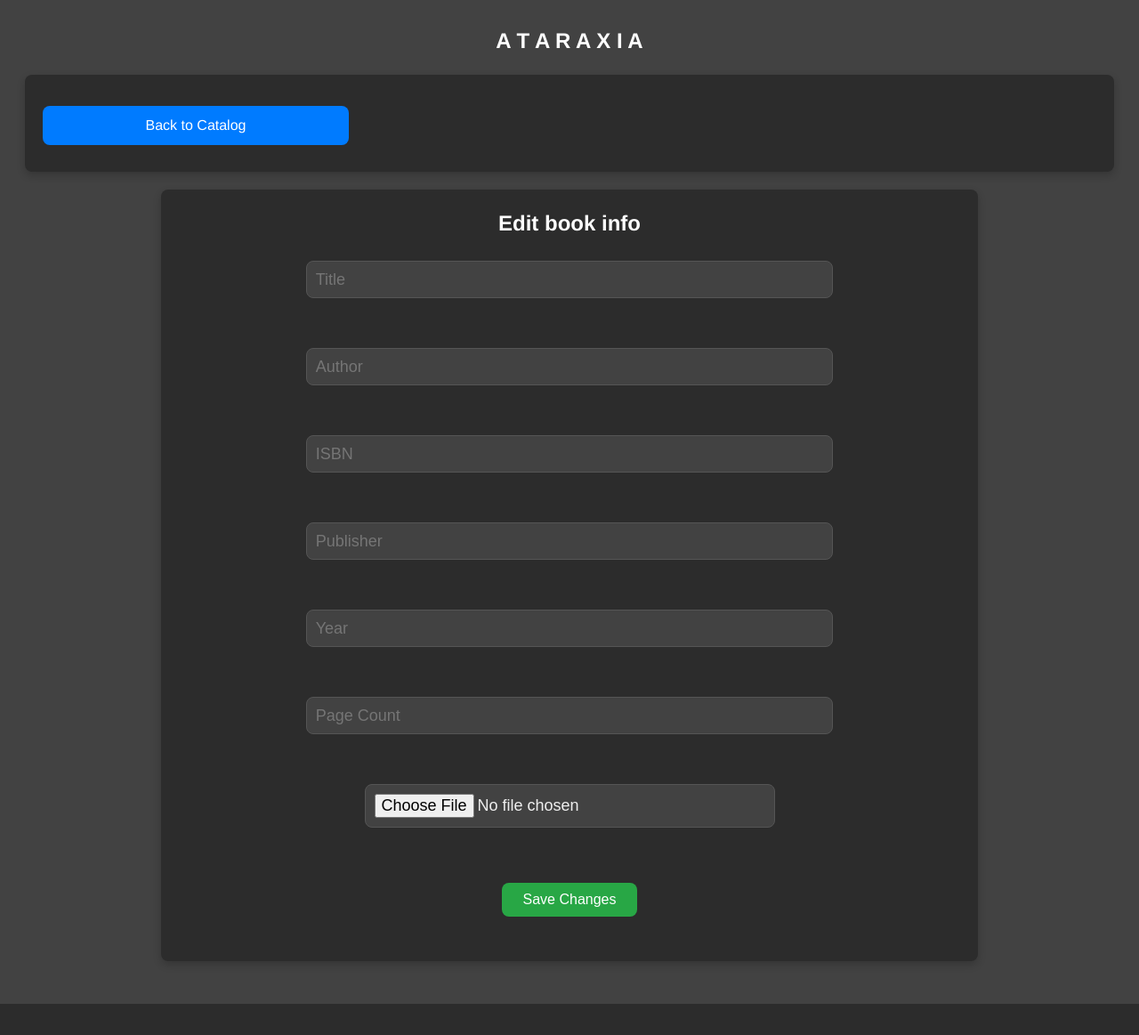
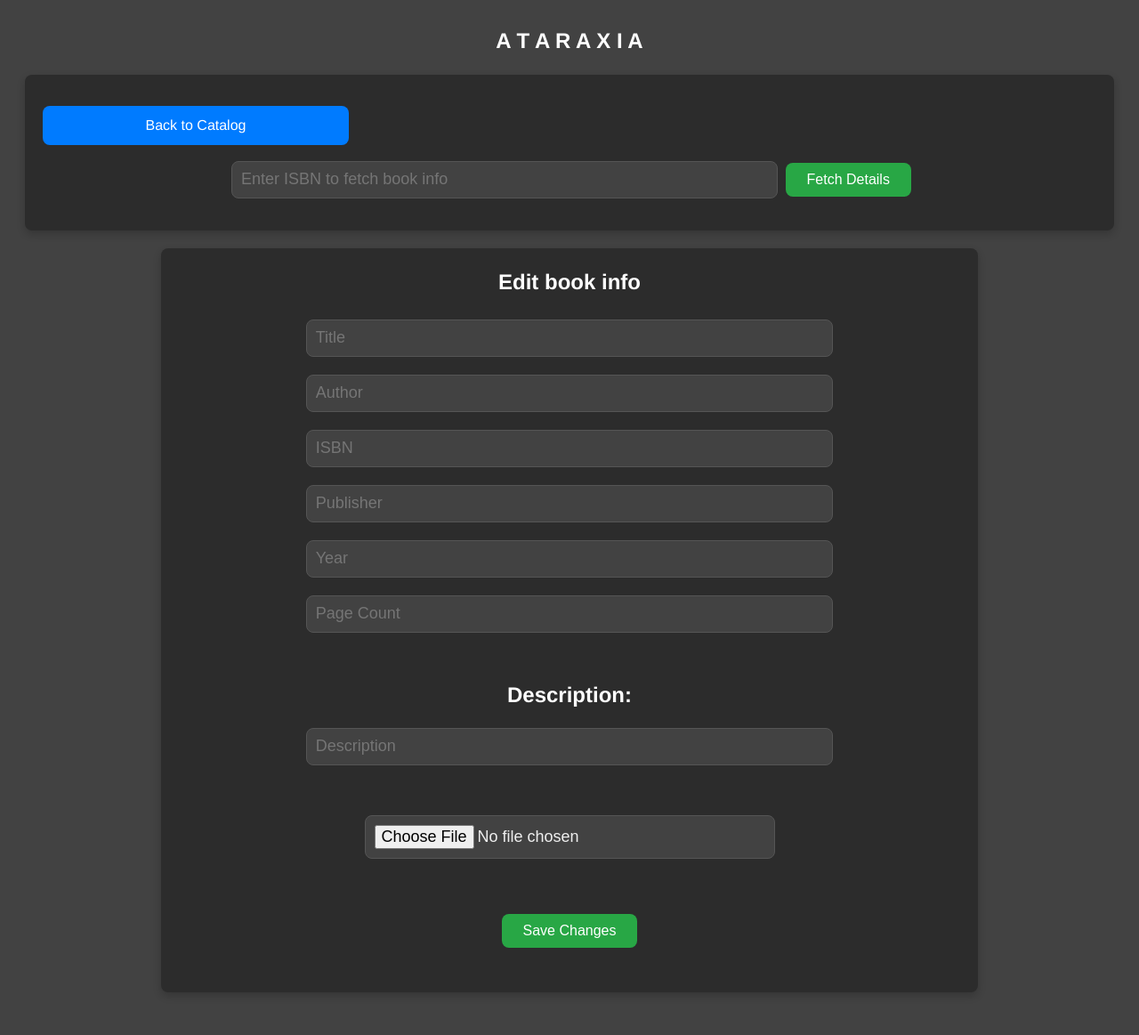
Before and after one commit to philcifone/libaraxia, a Flask app: page /edit/1 in a window 1280 px wide. Shown: the whole page at 89% size. Before the commit the page ends 1128 px from the top, so only its background shows below. Run offline with Flask 3, Linux system fonts and the light colour scheme; data that the repository does not hold is empty.

Commit message:
switched to google api, better edit page functionality, description fetching

```diff
--- a/app.py
+++ b/app.py
@@ -87,9 +87,9 @@ def add_book():
             conn = sqlite3.connect("library.db")
             cursor = conn.cursor()
             cursor.execute("""
-                INSERT INTO books (title, author, publisher, publish_year, isbn, page_count, read, cover_image_url)
-                VALUES (?, ?, ?, ?, ?, ?, ?, ?)
-            """, (title, author, publisher, year, isbn, page_count, read, cover_image_url))
+                INSERT INTO books (title, author, publisher, publish_year, isbn, page_count, read, cover_image_url, description)
+                VALUES (?, ?, ?, ?, ?, ?, ?, ?, ?)
+            """, (title, author, publisher, year, isbn, page_count, read, cover_image_url, description))
             conn.commit()
             conn.close()
             return redirect("/")
@@ -99,48 +99,70 @@ def add_book():
 @app.route("/edit/<int:id>", methods=["GET", "POST"])
 def edit_book(id):
     conn = get_db_connection()
+    book_details = None  # Initialize book_details for ISBN lookup
 
     if request.method == "POST":
-        # Get form data
-        title = request.form["title"]
-        author = request.form["author"]
-        publisher = request.form.get("publisher")
-        year = request.form.get("year")
-        page_count = request.form.get("page_count", 0)
-        read = 1 if "read" in request.form else 0
+        if "isbn_lookup" in request.form:
+            # Handle ISBN lookup
+            isbn = request.form["isbn"]
+            import requests
+            api_url = f"https://www.googleapis.com/books/v1/volumes?q=isbn:{isbn}"
+            response = requests.get(api_url).json()
+            if "items" in response:
+                book_data = response["items"][0]["volumeInfo"]
+                book_details = {
+                    "title": book_data.get("title", ""),
+                    "author": ", ".join(book_data.get("authors", [])),
+                    "publisher": book_data.get("publisher",""),
+                    "year": book_data.get("publishedDate", "").split("-")[0],
+                    "isbn": isbn,
+                    "page_count": book_data.get("pageCount", 0),
+                    "description": book_data.get("description", ""),
+                }
+            else:
+                flash("Book not found. Please enter details manually.", "error")
+        else:
+            # Handle editing the book
+            title = request.form["title"]
+            author = request.form["author"]
+            publisher = request.form.get("publisher")
+            year = request.form.get("year")
+            page_count = request.form.get("page_count", 0)
+            description = request.form.get("description", "")
+            read = 1 if "read" in request.form else 0
 
-        # Handle the image upload
-        cover_image_url = None  # Default to None if no image is uploaded
-        if "image" in request.files:
-            image = request.files["image"]
-            if image and allowed_file(image.filename):
-                filename = secure_filename(image.filename)
+            # Handle the image upload
+            cover_image_url = None  # Default to None if no image is uploaded
+            if "image" in request.files:
+                image = request.files["image"]
+                if image and allowed_file(image.filename):
+                    filename = secure_filename(image.filename)
 
-                # Add timestamp to the filename for uniqueness
-                timestamp = int(time.time())  # Current timestamp in seconds
-                unique_filename = f"{filename.split('.')[0]}_{timestamp}.{filename.split('.')[-1]}"
+                    # Add timestamp to the filename for uniqueness
+                    timestamp = int(time.time())  # Current timestamp in seconds
+                    unique_filename = f"{filename.split('.')[0]}_{timestamp}.{filename.split('.')[-1]}"
 
-                cover_image_url = os.path.join('uploads', unique_filename)  # Store relative path
-                image.save(os.path.join(app.config['UPLOAD_FOLDER'], unique_filename))  # Save the image to the uploads folder
-            else:
-                # If no valid image is uploaded, keep the existing image path from the database
-                cover_image_url = conn.execute("SELECT cover_image_url FROM books WHERE id = ?", (id,)).fetchone()[0]
+                    cover_image_url = os.path.join('uploads', unique_filename)  # Store relative path
+                    image.save(os.path.join(app.config['UPLOAD_FOLDER'], unique_filename))  # Save the image to the uploads folder
+                else:
+                    # If no valid image is uploaded, keep the existing image path from the database
+                    cover_image_url = conn.execute("SELECT cover_image_url FROM books WHERE id = ?", (id,)).fetchone()[0]
 
-        # Update the book record, including the new image path (if uploaded)
-        conn.execute("""
-            UPDATE books
-            SET title = ?, author = ?, publisher = ?, publish_year = ?, page_count = ?, read = ?, cover_image_url = ?
-            WHERE id = ?
-        """, (title, author, publisher, year, page_count, read, cover_image_url, id))
-        conn.commit()
-        conn.close()
+            # Update the book record, including the new image path (if uploaded)
+            conn.execute("""
+                UPDATE books
+                SET title = ?, author = ?, publisher = ?, publish_year = ?, page_count = ?, read = ?, cover_image_url = ?, description = ?
+                WHERE id = ?
+            """, (title, author, publisher, year, page_count, read, cover_image_url, description, id))
+            conn.commit()
+            conn.close()
 
-        return redirect("/")
+            return redirect("/")
 
     # Retrieve the existing book details for the form
     book = conn.execute("SELECT * FROM books WHERE id = ?", (id,)).fetchone()
     conn.close()
-    return render_template("edit_book.html", book=book)
+    return render_template("edit_book.html", book=book, book_details=book_details)
 
 @app.route("/search", methods=["GET"])
 def search():
--- a/templates/add_book.html
+++ b/templates/add_book.html
@@ -31,7 +31,8 @@
 
 	<input type="text" id="page_count" name="page_count" placeholder="Page Count" value="{{ book_details.page_count if book_details }}"><br><br>
 
-    <input type="text" id="description" name="description" placeholder="Description" value="{{ book_details.description if book_details }}"><br><br>
+	<label for="text">Description:</label>
+        <input type="text" id="description" name="description" placeholder="Description" value="{{ book_details.description if book_details }}"><br><br>
 
      <!--   <label for="read">Have you read this book?</label>
      <input type="checkbox" id="read" name="read" {% if book_details.read %}checked{% endif %}-->
--- a/templates/edit_book.html
+++ b/templates/edit_book.html
@@ -6,25 +6,35 @@
 </head>
 <body>
 	<h1><a href="/" style="color: white">A T A R A X I A</a></h1>
-    <form>
-	<div class="back-to-list">
-        <a href="{{ url_for('index') }}" class="back-to-list-link">Back to Catalog</a>
-    	</div>
+
+    <!-- ISBN Lookup Form -->
+    <form method="POST" enctype="multipart/form-data">
+        <div class="back-to-list">
+            <a href="{{ url_for('index') }}" class="back-to-list-link">Back to Catalog</a>
+        </div>
+        <input type="text" id="isbn_lookup" name="isbn" placeholder="Enter ISBN to fetch book info" value="{{ book_details.isbn if book_details }}">
+        <button type="submit" name="isbn_lookup">Fetch Details</button>
     </form>
 
+    <!-- Edit Book Form -->
     <form method="POST" enctype="multipart/form-data" class="book-info-form">
 	<h1> Edit book info<h1>
-	<input placeholder="Title" type="text" id="title" name="title" value="{{ book[1] }}" required><br><br>
 
-	<input placeholder="Author" type="text" id="author" name="author" value="{{ book[2] }}" required><br><br>
+	<input placeholder="Title" type="text" id="title" name="title" value="{{ book_details.title if book.details else book[1] }}" required><br>
 
-	<input placeholder="ISBN" type="text" id="isbn" name="isbn" value="{{ book[5] }}"><br><br>
+	<input placeholder="Author" type="text" id="author" name="author" value="{{ book_details.author if book_details else book[2] }}" required><br>
 
-	<input placeholder="Publisher" type="text" id="publisher" name="publisher" value="{{ book[3] }}"><br><br>
+	<input placeholder="ISBN" type="text" id="isbn" name="isbn" value="{{ book_details.isbn if book_details else book[5] }}"><br>
 
-	<input placeholder="Year" type="text" id="year" name="year" value="{{ book[4] }}"><br><br>
+	<input placeholder="Publisher" type="text" id="publisher" name="publisher" value="{{ book_details.publisher if book_details else book[3] }}"><br>
 
-	<input placeholder="Page Count" type="text" id="page_count" name="page_count" value="{{ book[8] }}"><br><br>
+	<input placeholder="Year" type="text" id="year" name="year" value="{{ book_details.year if book_details else book[4] }}"><br>
+
+	<input placeholder="Page Count" type="text" id="page_count" name="page_count" value="{{ book_details.page_count if book_details else book[8] }}"><br><br>
+
+	<label for="text">Description:</label>
+        <input placeholder="Description" type="text" id="description" name="description" value="{{ book_details.description if book_details else book[10] }}"><br><br>
+
 
 	<input type="file" id="image" name="image" accept="image/*"><br><br>
 
```
Also changed, not shown: templates/book_detail.html (+5 -3 lines).
